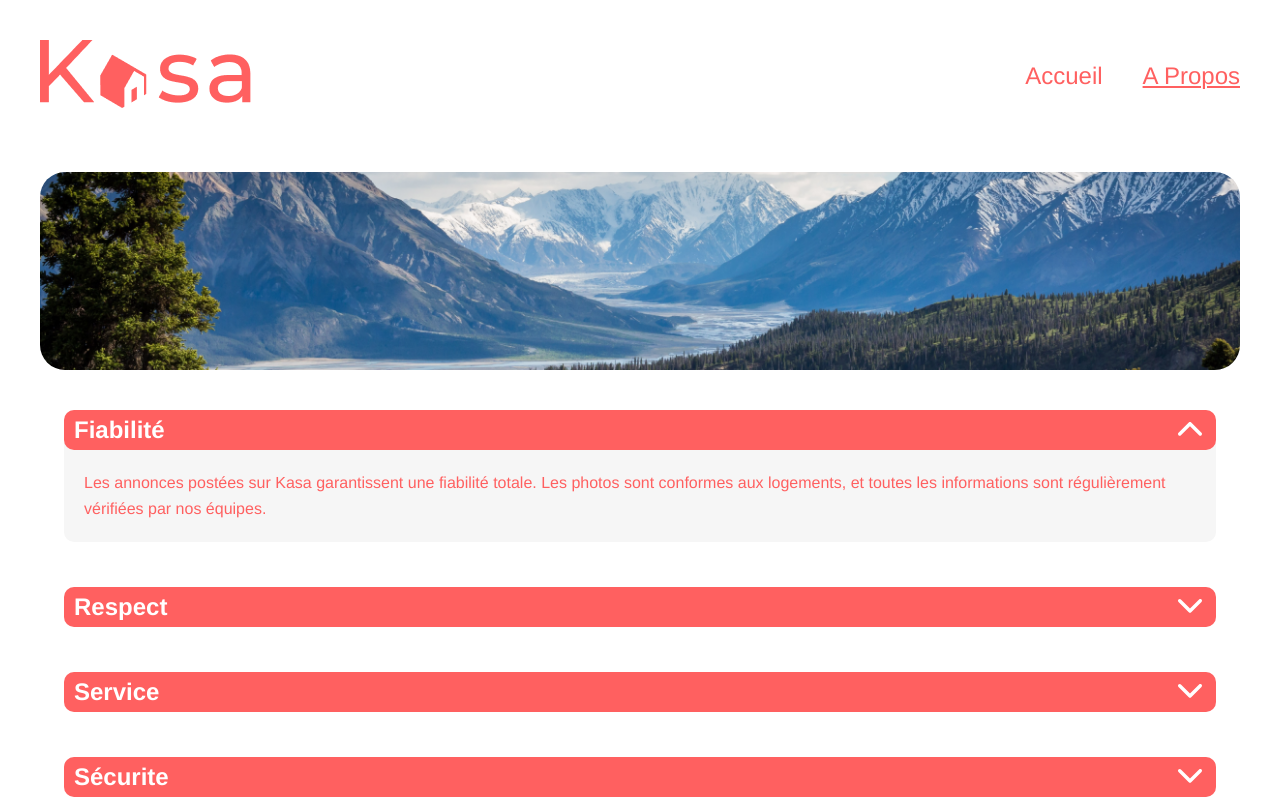
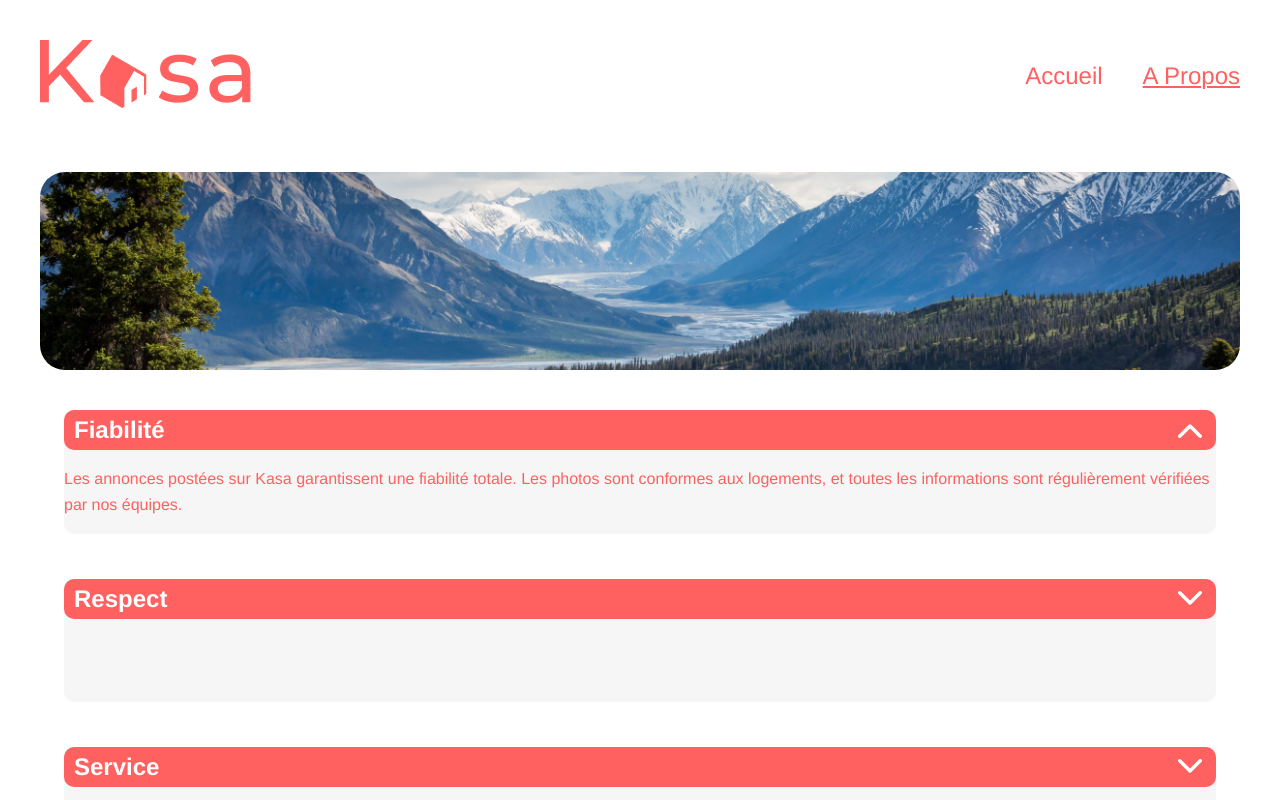
Before and after one commit to Arryyl/projet_kasa, a React (Create React App) app: page /about in a window 1280 px wide. Both pictures are taken after a click on the element "Fiabilité". Shown: the top 800 px of the page. Built offline with nearby package versions, Linux system fonts and the light colour scheme.

Commit message:
Test collapse

```diff
--- a/src/components/Collapse/Collapse.jsx
+++ b/src/components/Collapse/Collapse.jsx
@@ -1,34 +1,31 @@
 // Import des styles et dépendances
 import "./Collapse.scss";
 import React, { useState } from "react";
-import { ChevronUp } from "../Icons/ChevronUp";
-import { ChevronDown } from "../Icons/ChevronDown";
+import ChevronUp  from "../../assets/arrow_down.svg";
 
 
 export default function Collapse({ items, customClass }) { // Definition du composant et ses "props"
-  const [isOpen, setIsOpen] = useState([false]); // Inisialisation du "state" par défaut
+  const [toggle, setToggle] = useState(false);
 
-  const toggleCollapse = (index) => { // Fonction douverture et de fermeture
-    setIsOpen((prevOpenState) => {
-      const newOpenState = [...prevOpenState];
-      newOpenState[index] = !newOpenState[index];
-      return newOpenState;
-    });
-  };
+  const toggleState= () => {
+    setToggle(!toggle);
+    console.log("test")
+  }
 
   return ( // Rendu JSX en format accordéon (Mise en place des composants et utilisation de la fonction togglecollapse)
     <div className={`wrapper ${customClass}`}>
       <div className="accordion">
         {items.map((item, index) => (
           <div className="item" key={index}>
-            <div className="title" onClick={() => toggleCollapse(index)}>
+            <div className="title" onClick={toggleState}>
               <h2>{item.title}</h2>
-              <span className="chevron">
-                {isOpen[index] ? <ChevronUp /> : <ChevronDown />}
-              </span>
+              <img className={toggle ? "Chevron rotated": "Chevron"}
+                src={ChevronUp}
+                alt="Chevron"
+              />
             </div>
-            <div className={isOpen[index] ? "content show" : "content"}>
-              {item.paragraphe}
+            <div className={toggle ? "collapse_toggle animated": "collapse_toggle"}>
+              <p aria-hidden={toggle ? "true": "false"}>{item.paragraphe}</p>
             </div>
           </div>
         ))}
--- a/src/components/Collapse/Collapse.scss
+++ b/src/components/Collapse/Collapse.scss
@@ -45,21 +45,13 @@ $secondary-color: #F6F6F6;
     @include title-style;
 }
 
-.content {
-    max-height: 0;
-    overflow: hidden;
-    transition: all 0.5s ease;
-    line-height: 25.67px;
-    color: $primary-color;
-}
-
 .content.show {
     max-height: 9999px;
     transition: all 0.5s ease;
     padding: 20px;
 }
 
-span {
+img {
     font-size: 32px;
     font-weight: bold;
 }
@@ -67,6 +59,25 @@ span {
 .chevron {
     display: flex;
     align-items: center;
+    transform: rotate(0deg);
+    transition: 0.4s 0.4s ease-in-out;
+}
+
+.rotated {
+    transform: rotate(180deg);
+    transition: 0.4s ease-in-out;
+}
+
+.collapse_toggle {
+    opacity: 0;
+    transition: opacity 0.4s ease-in-out, height 0.4s 0.4s ease-in-out;
+    line-height: 25.67px;
+    color: $primary-color;
+}
+
+.animated {
+    opacity: 1;
+    transition: height 0.4s ease-in-out, opacity 0.4s 0.4s ease-in-out;
 }
 
 @media only screen and (max-width: 599px) {
```
